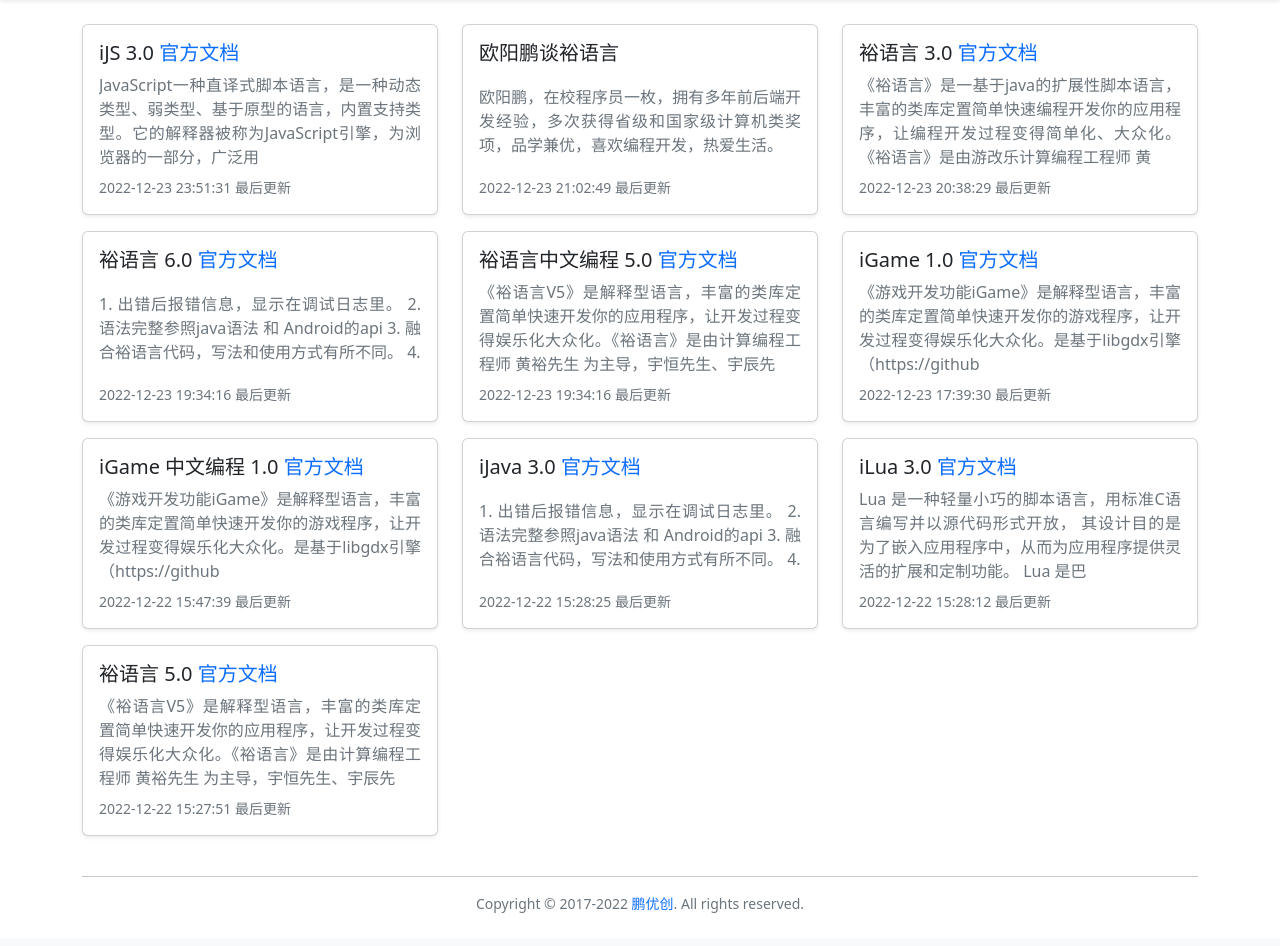
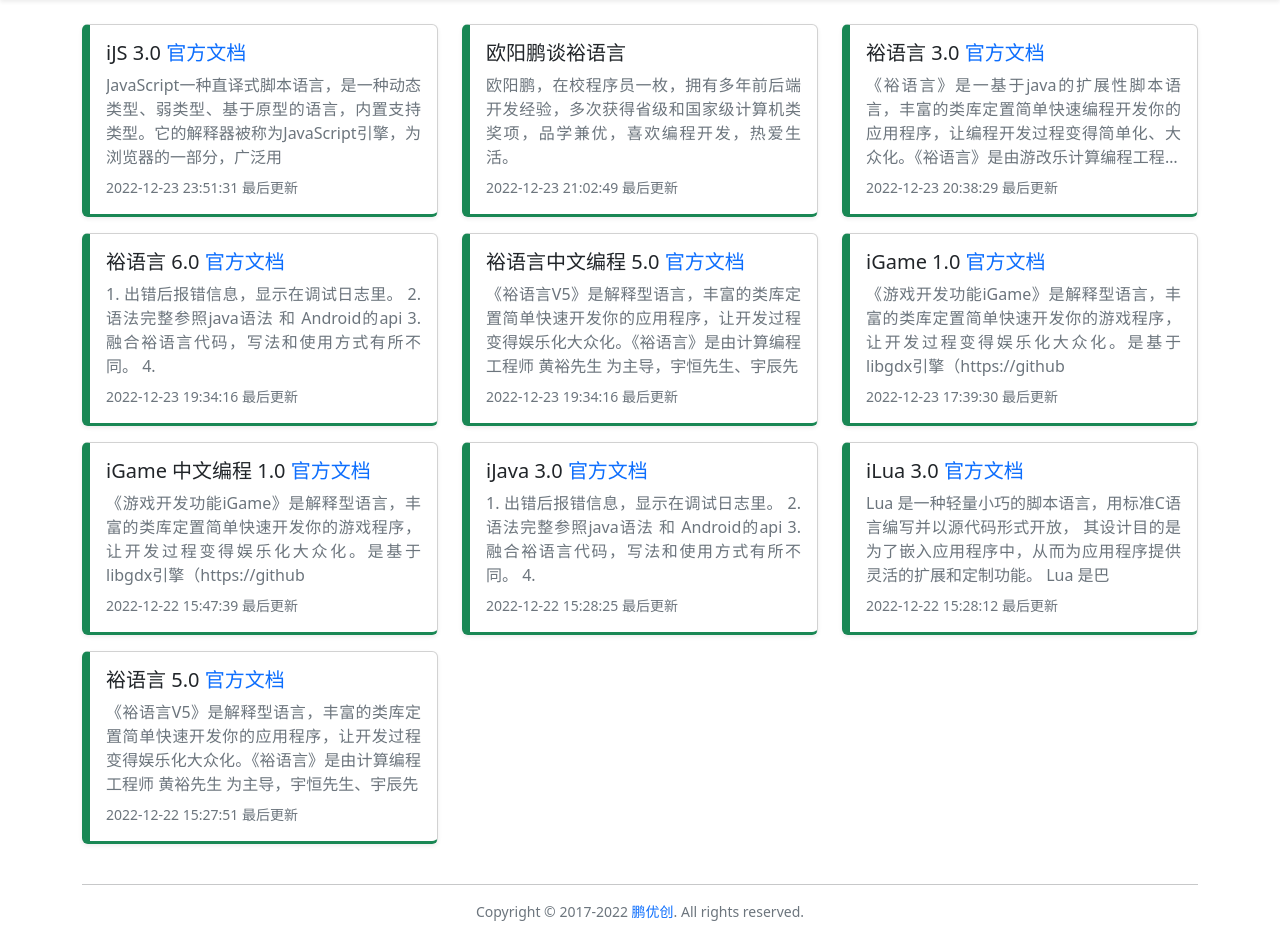
Before and after one commit to iuroc/iapp-doc, a PHP site: page / in a window 1280 px wide. Shown: the part 56-1002 px from the top of the page. Before the commit the page ends 969 px from the top, so only its background shows below. Run offline with PHP 8.4, Linux system fonts and the light colour scheme; data comes from the database, SQL or seed files in the repository.

Commit message:
增加手册边框

```diff
--- a/index.php
+++ b/index.php
@@ -37,6 +37,12 @@ $index = new Index();
     <script>
         const PAGE_NAME = 'home' // 页面标识
     </script>
+    <style>
+        .bookListItem {
+            border-left: 8px solid var(--bs-success);
+            border-bottom: 3px solid var(--bs-success);
+        }
+    </style>
 </head>
 
 <body>
@@ -48,7 +54,7 @@ $index = new Index();
                 echo '
             <div class="col-xxl-3 col-xl-4 col-lg-4 col-md-6 mb-3">
                 <a title="' . strip_tags($book_info['title']) . '"
-                    class="justify-content-between card card-body shadow-sm h-100"
+                    class="bookListItem justify-content-between card card-body shadow-sm h-100"
                     href="' . $index->get_book_url($book_info['id']) . '" role="button">
                     <div class="h5 text-truncate">' . $book_info['title'] . '</div>
                     <div class="mb-2 limit-line-4 text-muted text-justify">'
```
